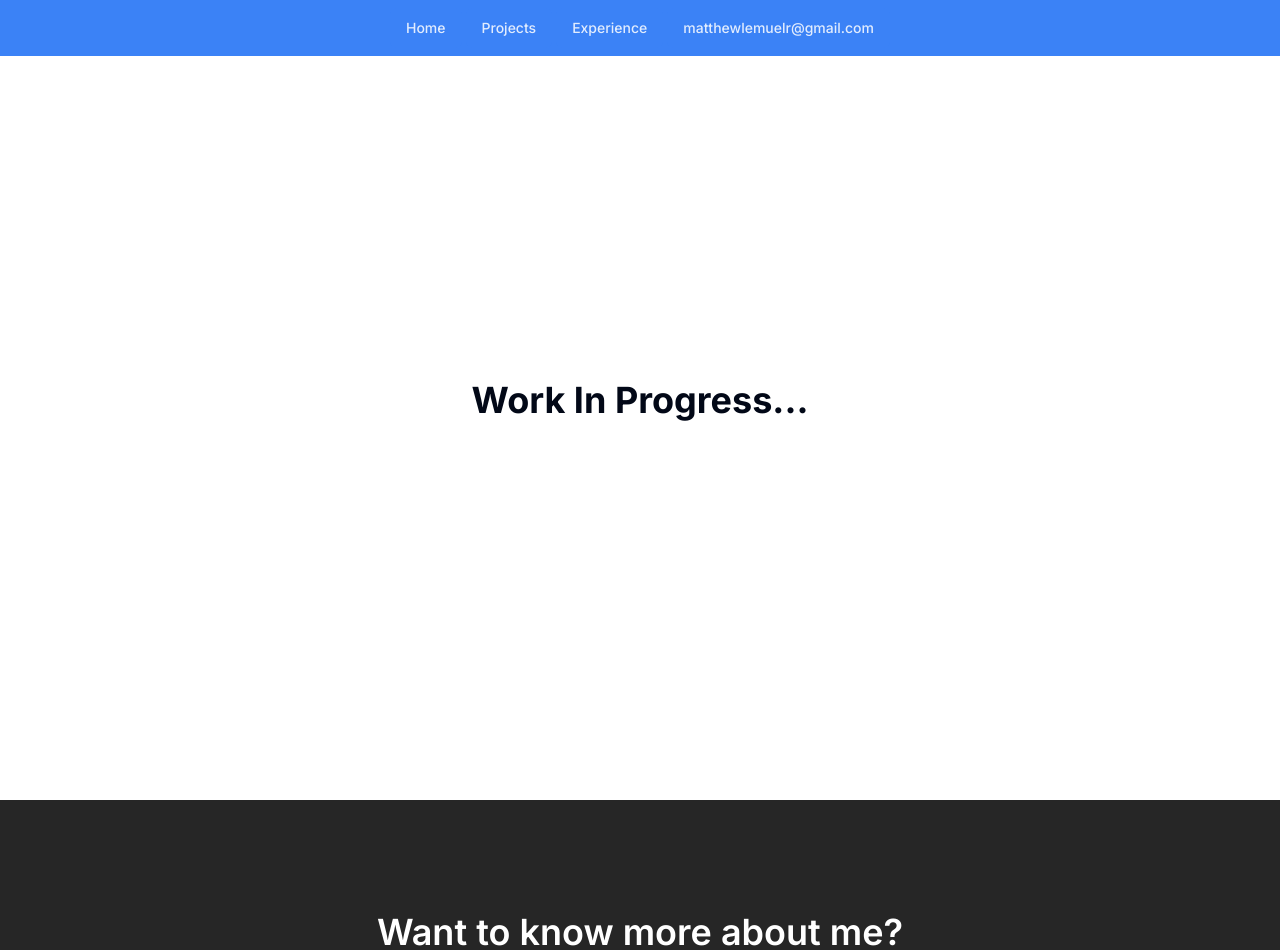
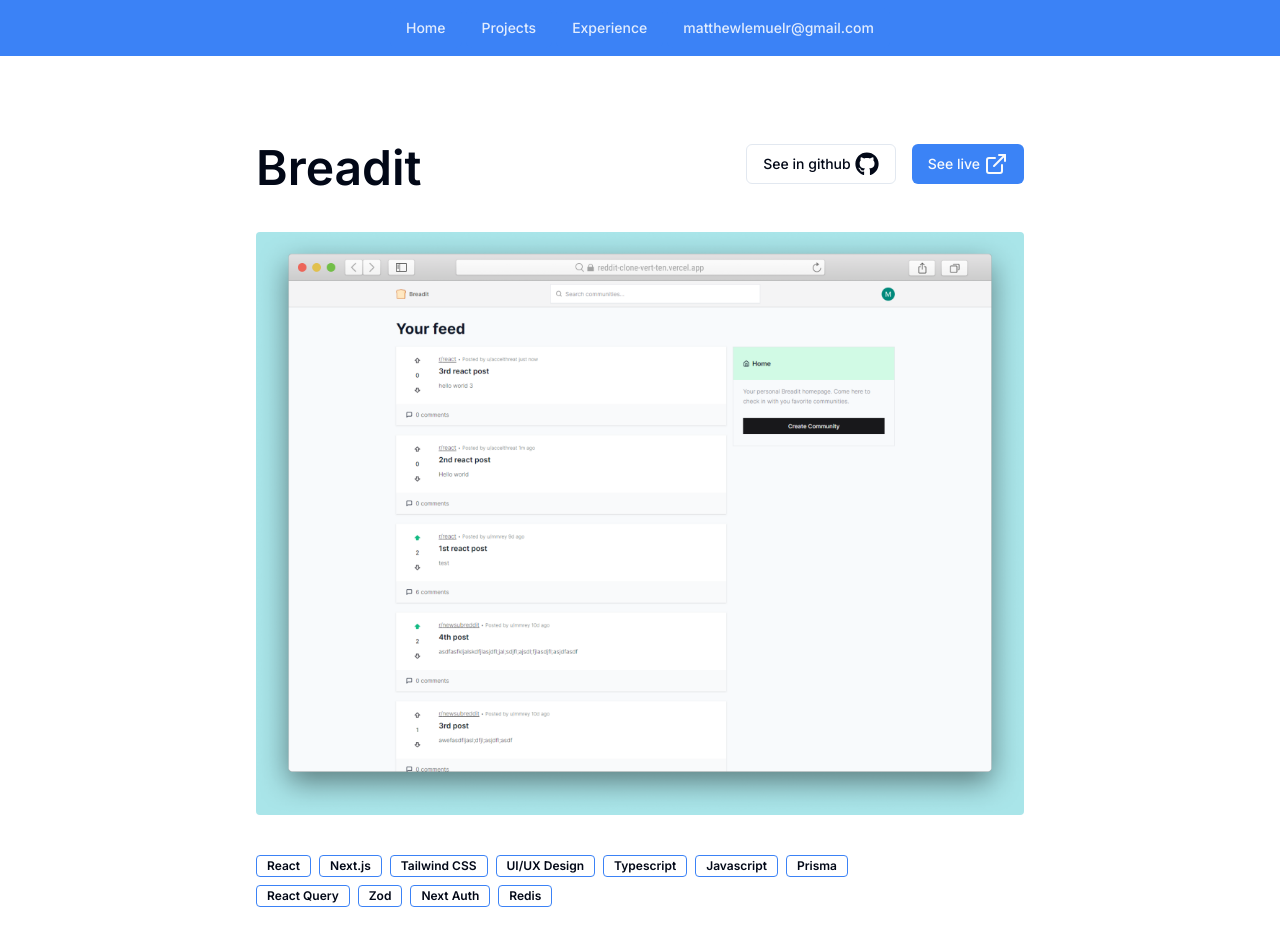
Before and after one commit to mlrey7/portfolio, a Next.js app: page /projects/breadit in a window 1280 px wide. Shown: the top 950 px of the page. Built offline with nearby package versions, Linux system fonts and the light colour scheme.

Commit message:
Add projects detail page

```diff
--- a/src/app/projects/[project]/page.tsx
+++ /dev/null
@@ -1,11 +0,0 @@
-const Page = () => {
-  return (
-    <main className="flex min-h-screen container flex-col py-24 md:px-36 gap-24 items-center justify-center">
-      <section className="h-full w-full flex items-center justify-center">
-        <h1 className="text-4xl font-bold">Work In Progress...</h1>
-      </section>
-    </main>
-  );
-};
-
-export default Page;
--- /dev/null
+++ b/src/app/projects/breadit/page.tsx
@@ -0,0 +1,77 @@
+import { buttonVariants } from "@/components/ui/button";
+import { cn } from "@/lib/utils";
+import { FontAwesomeIcon } from "@fortawesome/react-fontawesome";
+import Link from "next/link";
+import { faGithub } from "@fortawesome/free-brands-svg-icons";
+import { ExternalLink } from "lucide-react";
+import Image from "next/image";
+import { Badge } from "@/components/ui/badge";
+
+const tags = [
+  "React",
+  "Next.js",
+  "Tailwind CSS",
+  "UI/UX Design",
+  "Typescript",
+  "Javascript",
+  "Prisma",
+  "React Query",
+  "Zod",
+  "Next Auth",
+  "Redis",
+];
+
+const Page = () => {
+  return (
+    <main className="flex min-h-screen container flex-col py-24 md:pt-36 lg:px-64 gap-24">
+      <section className="flex flex-col gap-10">
+        <div className="flex justify-between">
+          <h1 className="text-5xl font-semibold">Breadit</h1>
+          <div className="flex gap-4">
+            <Link
+              href={"https://github.com/mlrey7/reddit-clone"}
+              className={cn(buttonVariants({ variant: "outline" }))}
+            >
+              See in github
+              <FontAwesomeIcon icon={faGithub} className="w-6 h-6 ml-1" />
+            </Link>
+            <Link
+              href={"https://reddit-clone-vert-ten.vercel.app/"}
+              className={cn(buttonVariants(), "items-center")}
+            >
+              See live
+              <ExternalLink className="w-6 h-6 ml-1" />
+            </Link>
+          </div>
+        </div>
+        <Image
+          src={"/breadit.png"}
+          alt={"breadit hero banner"}
+          width={1000}
+          height={1000}
+          className="h-auto w-full object-cover rounded"
+        />
+        <div className="flex flex-wrap gap-2 max-w-prose">
+          {...tags.map((tag) => (
+            <Badge
+              key={tag}
+              variant={"outline"}
+              className="border-blue-500 rounded-sm"
+            >
+              {tag}
+            </Badge>
+          ))}
+        </div>
+        <article>
+          <p>
+            A Reddit clone built with Next.js, Prisma and Redis. Implements a
+            subset of Reddit{"'"}s features: joining and leaving subreddits,
+            posts, upvotes and downvotes.
+          </p>
+        </article>
+      </section>
+    </main>
+  );
+};
+
+export default Page;
--- /dev/null
+++ b/src/app/projects/zapper/page.tsx
@@ -0,0 +1,76 @@
+import { buttonVariants } from "@/components/ui/button";
+import { cn } from "@/lib/utils";
+import { FontAwesomeIcon } from "@fortawesome/react-fontawesome";
+import Link from "next/link";
+import { faGithub } from "@fortawesome/free-brands-svg-icons";
+import { ExternalLink } from "lucide-react";
+import Image from "next/image";
+import { Badge } from "@/components/ui/badge";
+
+const tags = [
+  "React",
+  "Next.js",
+  "Tailwind CSS",
+  "UI/UX Design",
+  "Typescript",
+  "Javascript",
+  "Prisma",
+  "React Query",
+  "Zod",
+  "Next Auth",
+];
+
+const Page = () => {
+  return (
+    <main className="flex min-h-screen container flex-col py-24 md:pt-36 lg:px-64 gap-24">
+      <section className="flex flex-col gap-10">
+        <div className="flex justify-between">
+          <h1 className="text-5xl font-semibold">Zapper</h1>
+          <div className="flex gap-4">
+            <Link
+              href={"https://github.com/mlrey7/zapper"}
+              className={cn(buttonVariants({ variant: "outline" }))}
+            >
+              See in github
+              <FontAwesomeIcon icon={faGithub} className="w-6 h-6 ml-1" />
+            </Link>
+            <Link
+              href={"https://matthewrey-matthew-reys-projects.vercel.app/"}
+              className={cn(buttonVariants(), "items-center")}
+            >
+              See live
+              <ExternalLink className="w-6 h-6 ml-1" />
+            </Link>
+          </div>
+        </div>
+        <Image
+          src={"/zapper.png"}
+          alt={"zapper hero banner"}
+          width={1000}
+          height={1000}
+          className="h-auto w-full object-cover rounded"
+        />
+        <div className="flex flex-wrap gap-2 max-w-prose">
+          {...tags.map((tag) => (
+            <Badge
+              key={tag}
+              variant={"outline"}
+              className="border-blue-500 rounded-sm"
+            >
+              {tag}
+            </Badge>
+          ))}
+        </div>
+        <article>
+          <p>
+            A Twitter clone built with Next.js, Prisma and Redis. Implements a
+            subset of Twitter{"'"}s features: following and unfollowing users,
+            posting, replying, retweeting and more.
+          </p>
+        </article>
+      </section>
+    </main>
+  );
+};
+
+export default Page;
--- a/src/data/projects.ts
+++ b/src/data/projects.ts
@@ -14,7 +14,7 @@
     link: "/projects/breadit",
   },
   {
-    imageSrc: "/breadit.png",
+    imageSrc: "/zapper.png",
     title: "Zapper",
     description:
       "A Twitter clone built with Next.js, Prisma and Redis. Implements a subset of Twitter's features: following and unfollowing users, posting, replying, retweeting and more.",
```
Also changed, not shown: public/breadit.png, 1 other file (tests, documents, lock files or other folders).
